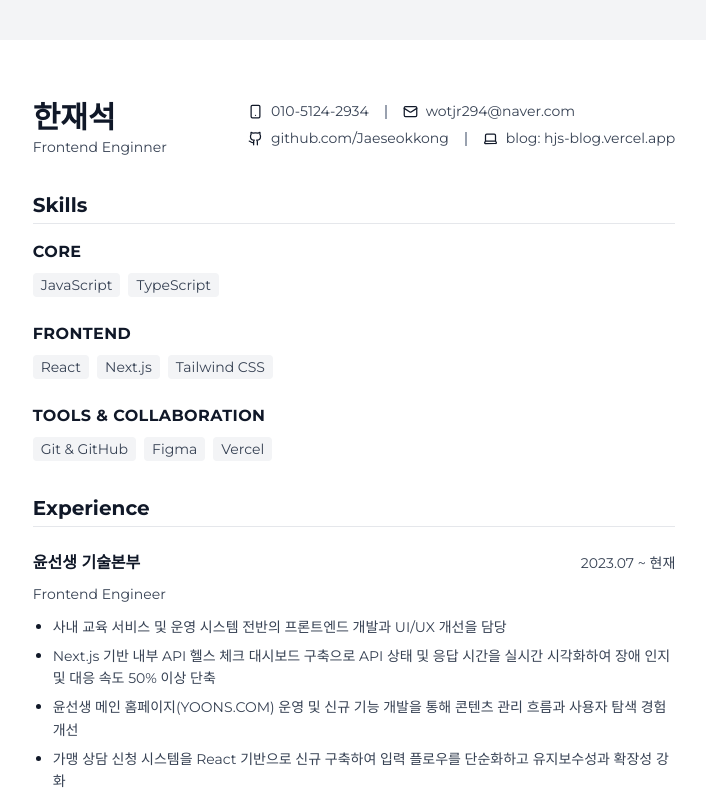
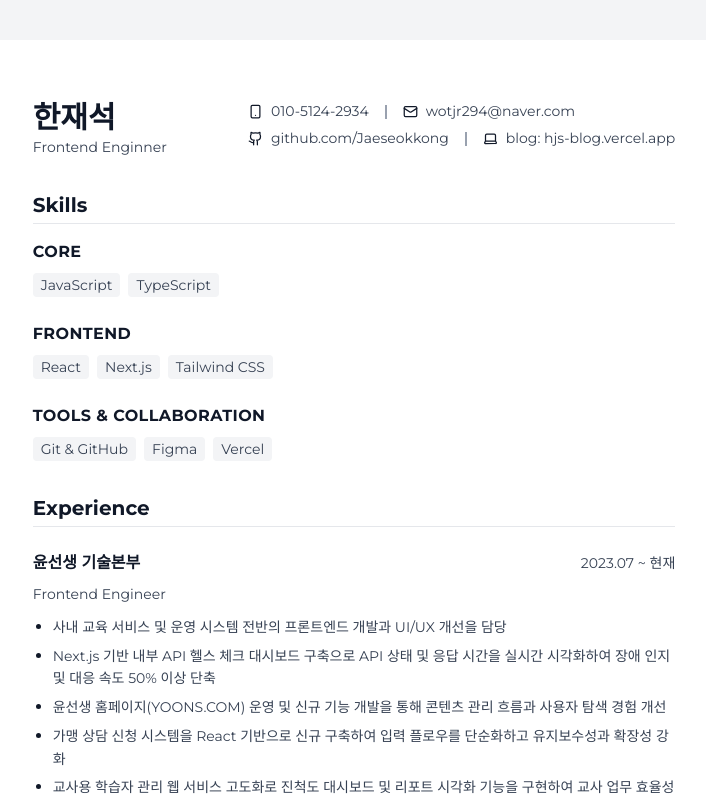
Before and after one commit to Jaeseokkong/NEXT-BLOG, a Next.js app: page /resume in a window 1280 px wide. Shown: the top 800 px of the page, without its empty margins (286-992 px from the left). Built offline with nearby package versions, Linux system fonts and the light colour scheme.

Commit message:
fix(resume): ExperienceItem 내용 수정

```diff
--- a/src/app/resume/components/organisms/ExperienceSection.tsx
+++ b/src/app/resume/components/organisms/ExperienceSection.tsx
@@ -15,7 +15,7 @@ export default function ExperienceSection() {
                     achievements={[
                         "사내 교육 서비스 및 운영 시스템 전반의 프론트엔드 개발과 UI/UX 개선을 담당",
                         "Next.js 기반 내부 API 헬스 체크 대시보드 구축으로 API 상태 및 응답 시간을 실시간 시각화하여 장애 인지 및 대응 속도 50% 이상 단축",
-                        "윤선생 메인 홈페이지(YOONS.COM) 운영 및 신규 기능 개발을 통해 콘텐츠 관리 흐름과 사용자 탐색 경험 개선",
+                        "윤선생 홈페이지(YOONS.COM) 운영 및 신규 기능 개발을 통해 콘텐츠 관리 흐름과 사용자 탐색 경험 개선",
                         "가맹 상담 신청 시스템을 React 기반으로 신규 구축하여 입력 플로우를 단순화하고 유지보수성과 확장성 강화",
                         "교사용 학습자 관리 웹 서비스 고도화로 진척도 대시보드 및 리포트 시각화 기능을 구현하여 교사 업무 효율성 약 15% 개선",
                     ]}
```
